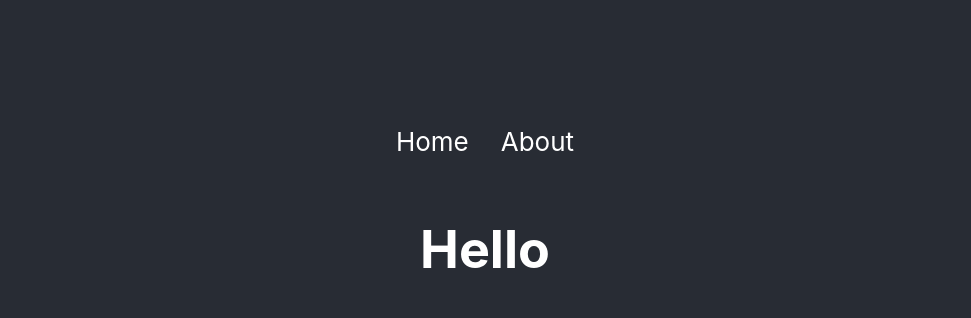
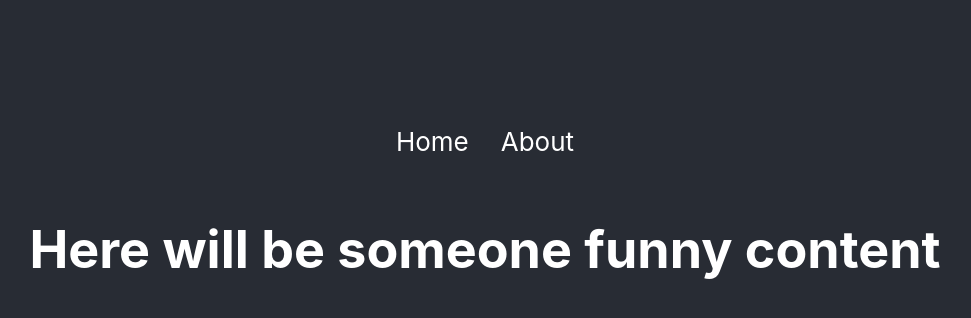
Before and after one commit to VladimirOlishevsky/ipfs-create, a React (Create React App) app: page /#/about in a window 1280 px wide. Shown: the top 318 px of the page, without its empty margins (155-1126 px from the left). Built offline with nearby package versions, Linux system fonts and the light colour scheme.

Commit message:
update about component

```diff
--- a/src/components/About/index.tsx
+++ b/src/components/About/index.tsx
@@ -1,3 +1,3 @@
 export const About = () => {
-    return <h1>Hello</h1>
+    return <h1>Here will be someone funny content</h1>
 }
```
